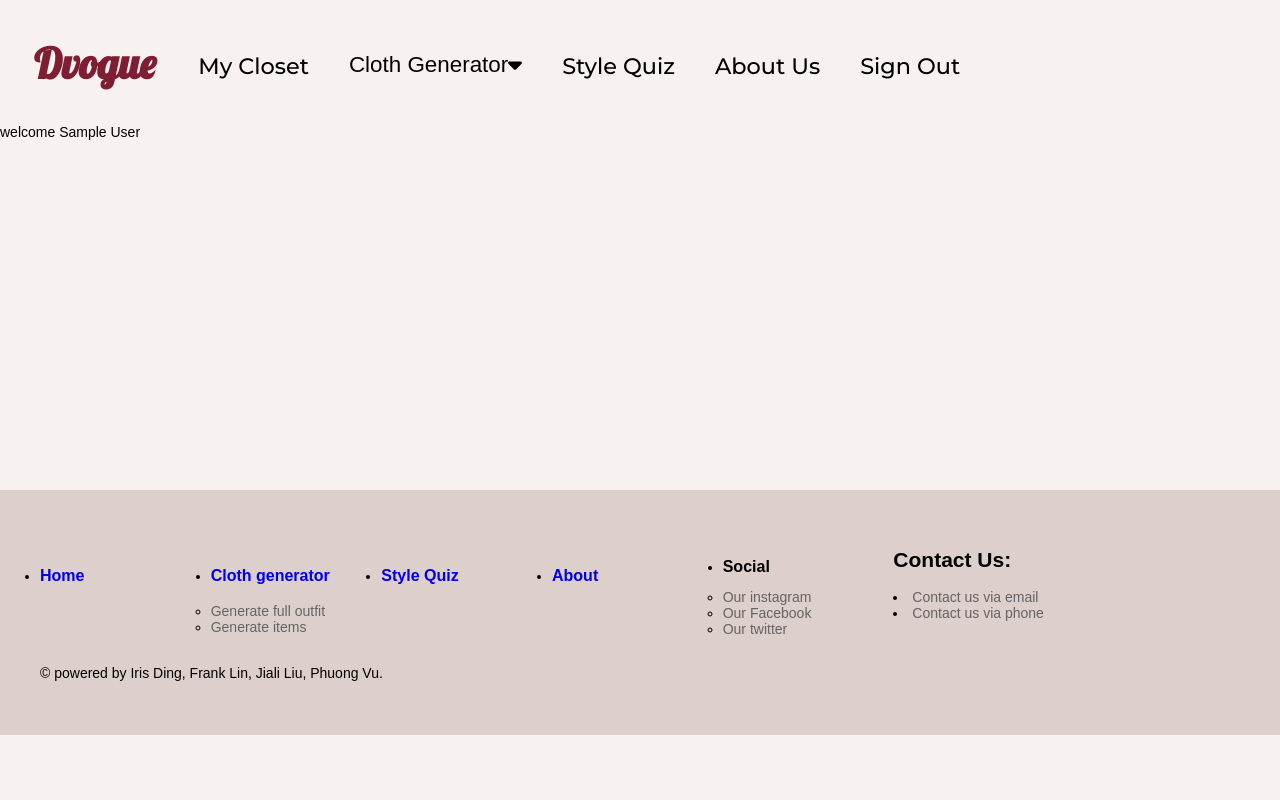
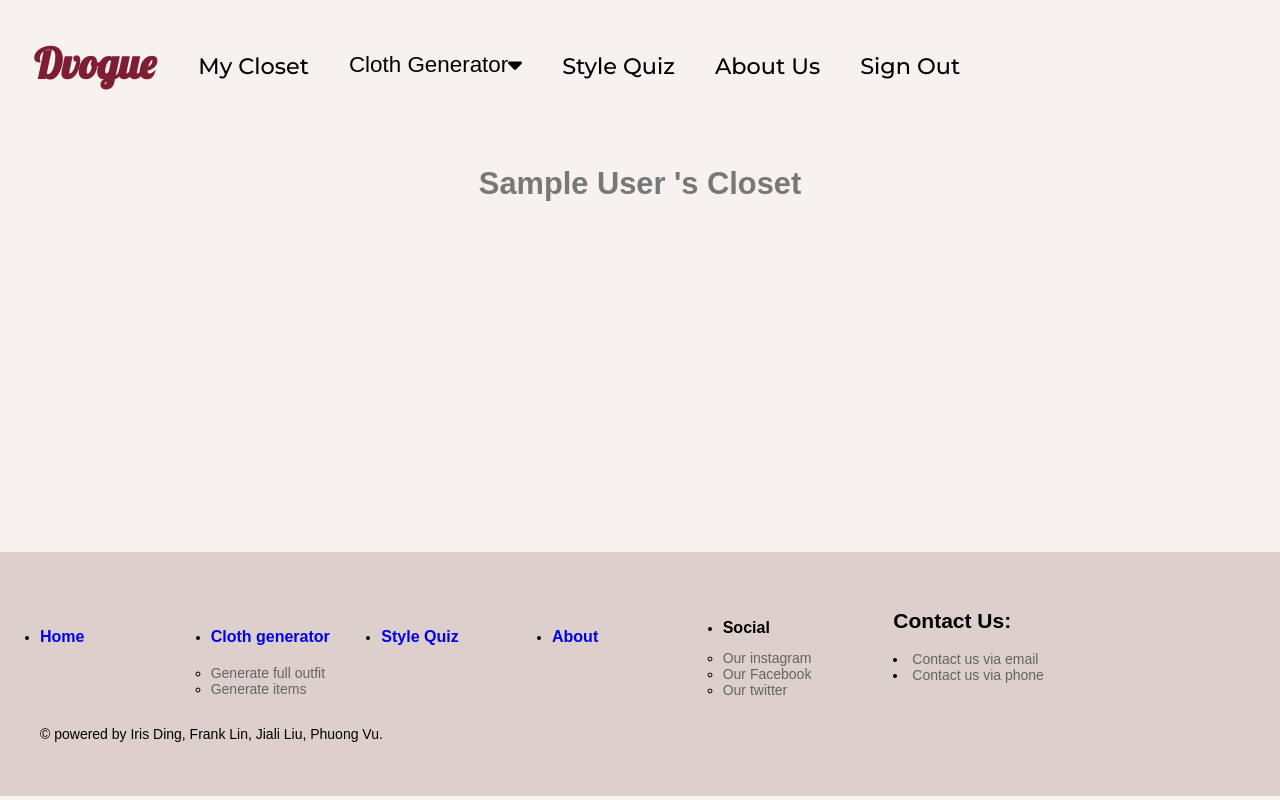
Before and after one commit to Zzyang0/Cloth-web-Tzuyang-Lin, a React (Create React App) app: page /closet in a window 1280 px wide. Shown: the top 800 px of the page. Built offline with nearby package versions, Linux system fonts and the light colour scheme; no server answers; sample sign-in values are in the browser's storage.

Commit message:
change style

```diff
--- a/src/MyCloest.js
+++ b/src/MyCloest.js
@@ -3,8 +3,8 @@ import React from 'react';
 export function Mycloest(props) {
     const currentUser = props.currentUser
     return(
-        <div>
-            <p>welcome {currentUser.userName}</p>
+        <div className='welcome'>
+            <p>{currentUser.userName} 's Closet</p>
         </div>
 
     );
--- a/src/Quiz.js
+++ b/src/Quiz.js
@@ -75,6 +75,7 @@ export function Quiz() {
 		}
 	};
 
+
 	const [current, setCurrent] = useState(0);
 	// const [count, setCount] = useState(0);
 	// const [start, setStart] = useState(0);
@@ -102,6 +103,9 @@ export function Quiz() {
 					<div>
 						<button className='navi_btn' onClick={ClickNext}>next</button>
 					</div>
+					<div>
+						<button className='navi_btn'>submit</button>
+					</div>
 				</div>
 			</div>
 		</div>
--- a/src/style.css
+++ b/src/style.css
@@ -24,8 +24,6 @@ html {
   justify-content: center;
   font-size: 18px;
   margin-top: 100px;
-  /* background: url("../public/img/login-background.jpeg"); */
-  background-size: cover;
 }
 
 .login-container {
@@ -443,6 +441,13 @@ button:hover{
   max-width: 100%;
 }
 
+.welcome{
+  color: #787878;
+  font-size: 2.2em;
+  font-weight: bold;
+  text-align: center;
+  margin-top: 1.8em;
+}
 
 /* media query section */
 @media (max-width:597px) {
```
